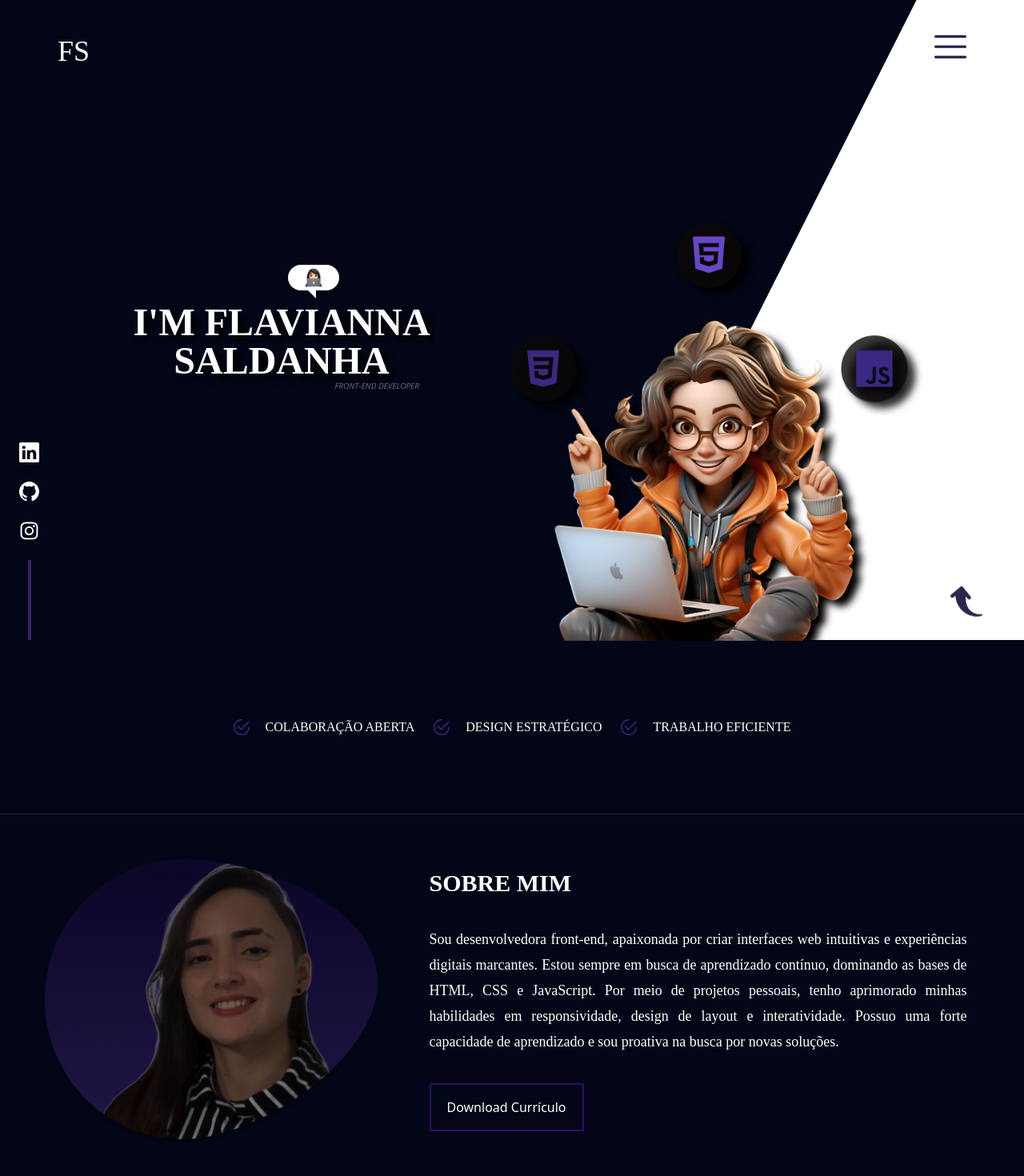
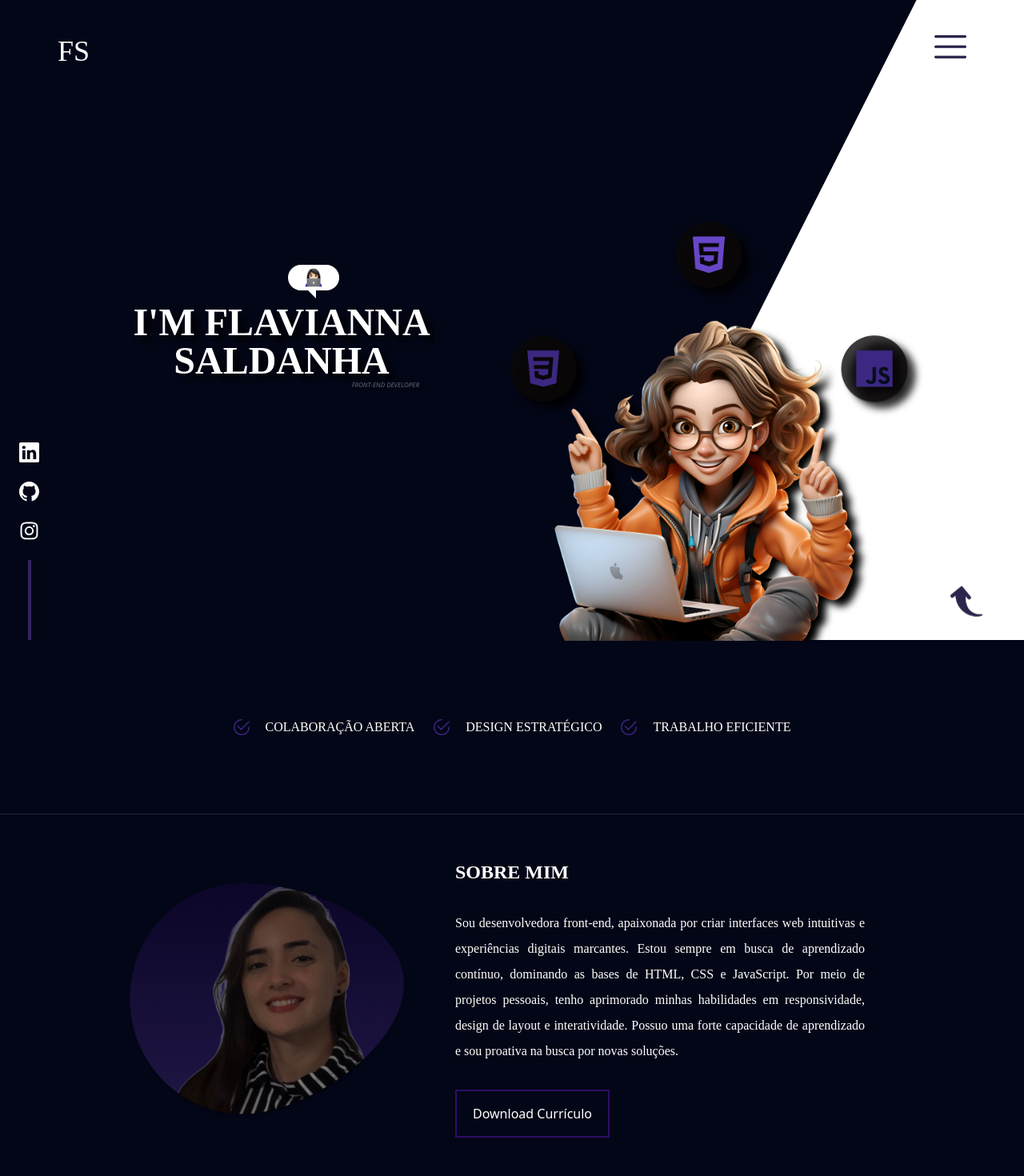
Before and after one commit to Flavianna-Saldanha/new-portfolio, a Next.js app: page / in a window 1280 px wide. Shown: the top 1470 px of the page at 80% size. Built offline with nearby package versions, Linux system fonts and the light colour scheme.

Commit message:
ajustes finais

```diff
--- a/src/components/about/About.tsx
+++ b/src/components/about/About.tsx
@@ -8,12 +8,12 @@
                     <img
                         src="/assets/IMG_1537 (3).png"
                         alt="Minha foto"
-                        className="w-64 lg:w-[425px] lg:ml-5"
+                        className="w-64 lg:w-[350px]"
                     />
                 </div>
-                <div className="mx-10 text-justify flex flex-col gap-12 lg:w-2xl lg:gap-9">
-                    <div className="uppercase hidden text-center font-bold text-2xl lg:block lg:text-start lg:text-3xl">Sobre mim</div>
-                    <div className="leading-8 text-[18px] lg:text-[18px] lg:leading-8">Sou desenvolvedora front-end, apaixonada por criar interfaces web intuitivas e experiências digitais marcantes. Estou sempre em busca de aprendizado contínuo, dominando as bases de HTML, CSS e JavaScript. Por meio de projetos pessoais, tenho aprimorado minhas habilidades em responsividade, design de layout e interatividade. Possuo uma forte capacidade de aprendizado e sou proativa na busca por novas soluções.</div>
+                <div className="mx-10 text-justify flex flex-col gap-12 lg:w-lg lg:gap-8">
+                    <div className="uppercase hidden text-center font-bold text-2xl lg:block lg:text-start lg:text-2xl">Sobre mim</div>
+                    <div className="leading-8 text-[18px]lg:text-[15px] lg:leading-8">Sou desenvolvedora front-end, apaixonada por criar interfaces web intuitivas e experiências digitais marcantes. Estou sempre em busca de aprendizado contínuo, dominando as bases de HTML, CSS e JavaScript. Por meio de projetos pessoais, tenho aprimorado minhas habilidades em responsividade, design de layout e interatividade. Possuo uma forte capacidade de aprendizado e sou proativa na busca por novas soluções.</div>
                     <div className="text-center lg:text-start">
                         <a
                             href="https://drive.google.com/file/d/1TLkD-NGPNaGa766hdk3nY0-9dEabVSje/view?usp=sharing"
--- a/src/components/header/Header.tsx
+++ b/src/components/header/Header.tsx
@@ -4,24 +4,24 @@
     return (
         <div className="after:content-[''] after:absolute after:top-0 after:right-0 after:w-[42%] after:h-screen after:bg-white after:[clip-path:polygon(100%_33%,100%_0%,100%_100%,0%_100%)] after:-z-10 lg:after:[clip-path:polygon(75%_0%,100%_0%,100%_100%,0%_100%)]">
             <div className="overflow-y-hidden relative h-[calc(100vh-90px)] flex flex-col justify-between items-center lg:flex-row lg:justify-around lg:items-start">
-                <div className="mt-50 relative lg:mt-60 lg:right-72 lg:w-96">
-                    <div className="relative bg-white w-15 h-6 rounded-2xl flex justify-center items-center mb-4 ml-40 lg:w-16 lg:h-8 lg:ml-[200px]">
+                <div className="mt-40 relative lg:mt-60 lg:right-72 lg:w-96">
+                    <div className="relative bg-white w-12 h-5 rounded-2xl flex justify-center items-center mb-4 ml-40 lg:w-16 lg:h-8 lg:ml-[200px]">
                         <Image
                             src="/assets/woman-technologist-light-skin-tone.png"
                             alt="woman technologist"
                             width={120}
                             height={120}
-                            className="w-5 h-5 lg:w-6 lg:h-6"
+                            className="w-3 h-3 lg:w-6 lg:h-6"
                         />
                     </div>
 
-                    <div className="absolute top-6 left-[190px] -translate-x-1/2 w-0 h-0 border-l-8 border-l-transparent border-t-8 border-t-white lg:border-l-[10px] lg:border-t-[10px] lg:left-[230px] lg:top-8" />
+                    <div className="absolute top-5 left-[190px] -translate-x-1/2 w-0 h-0 border-l-8 border-l-transparent border-t-8 border-t-white lg:border-l-[10px] lg:border-t-[10px] lg:left-[230px] lg:top-8" />
 
                     <div>
-                        <div className="w-72 overflow-y-hidden m-auto font-bold text-2xl text-center uppercase drop-shadow-[8px_8px_5px_rgb(0,0,0)] sm:text-4xl lg:w-auto lg:text-4xl xl:text-5xl">
+                        <div className="w-72 overflow-y-hidden m-auto font-bold text-[22px] text-center uppercase drop-shadow-[8px_8px_5px_rgb(0,0,0)] sm:text-3xl lg:w-auto md:text-2xl lg:text-4xl xl:text-5xl">
                             I'm Flavianna Saldanha
                         </div>
-                        <div className="italic font-opensans uppercase text-[10px] mr-5 text-end text-gray-500 drop-shadow-[8px_8px_5px_black]">
+                        <div className="italic font-opensans uppercase text-[8px] mr-5 text-end text-gray-500 drop-shadow-[8px_8px_5px_black]">
                             Front-end Developer
                         </div>
                     </div>
@@ -33,7 +33,7 @@
                         alt="woman technologist"
                         width={1200}
                         height={1200}
-                        className="m-auto w-3/4 sm:w-7/12 lg:max-h-screen lg:w-[340px] xl:w-[500px] lg:object-contain"
+                        className="m-auto w-[47%] md:w-[28%] sm:w-[38%] lg:max-h-screen lg:w-[340px] xl:w-[500px] lg:object-contain"
                     />
                 </div>
             </div>
```
